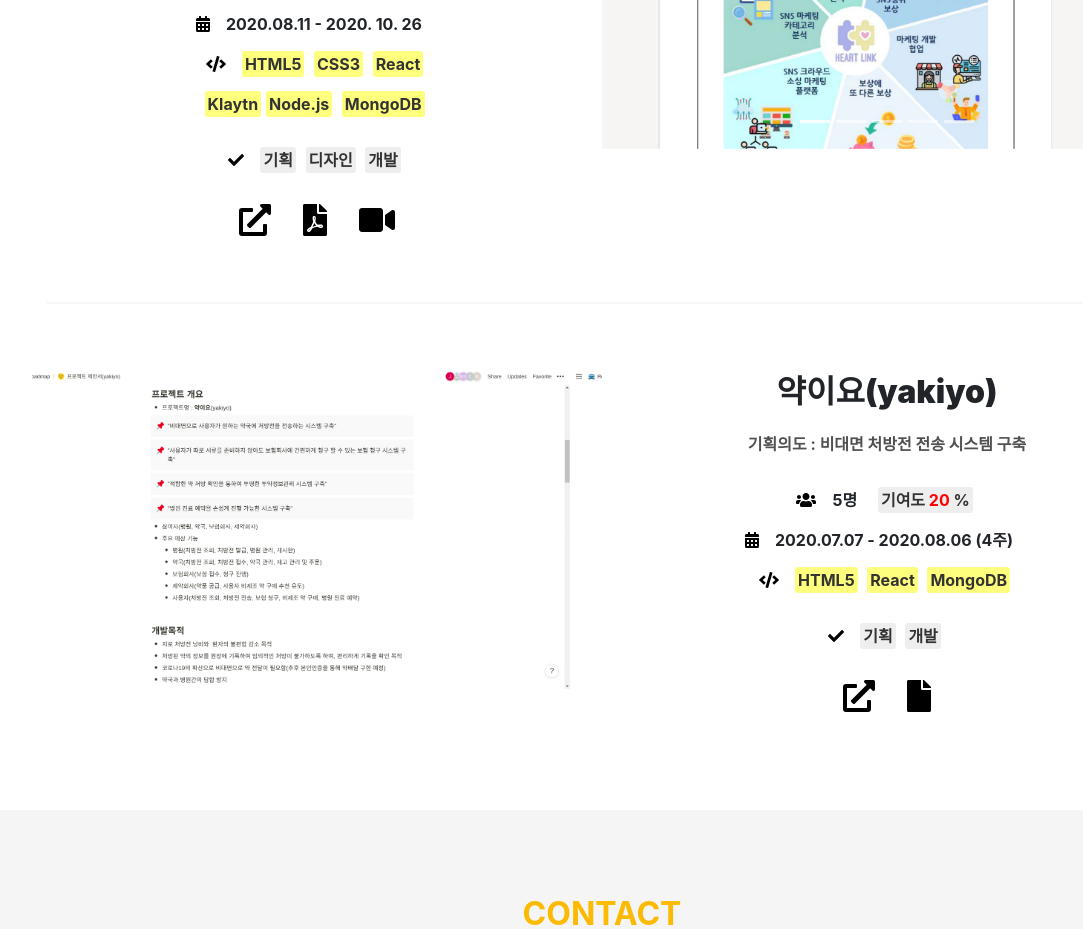
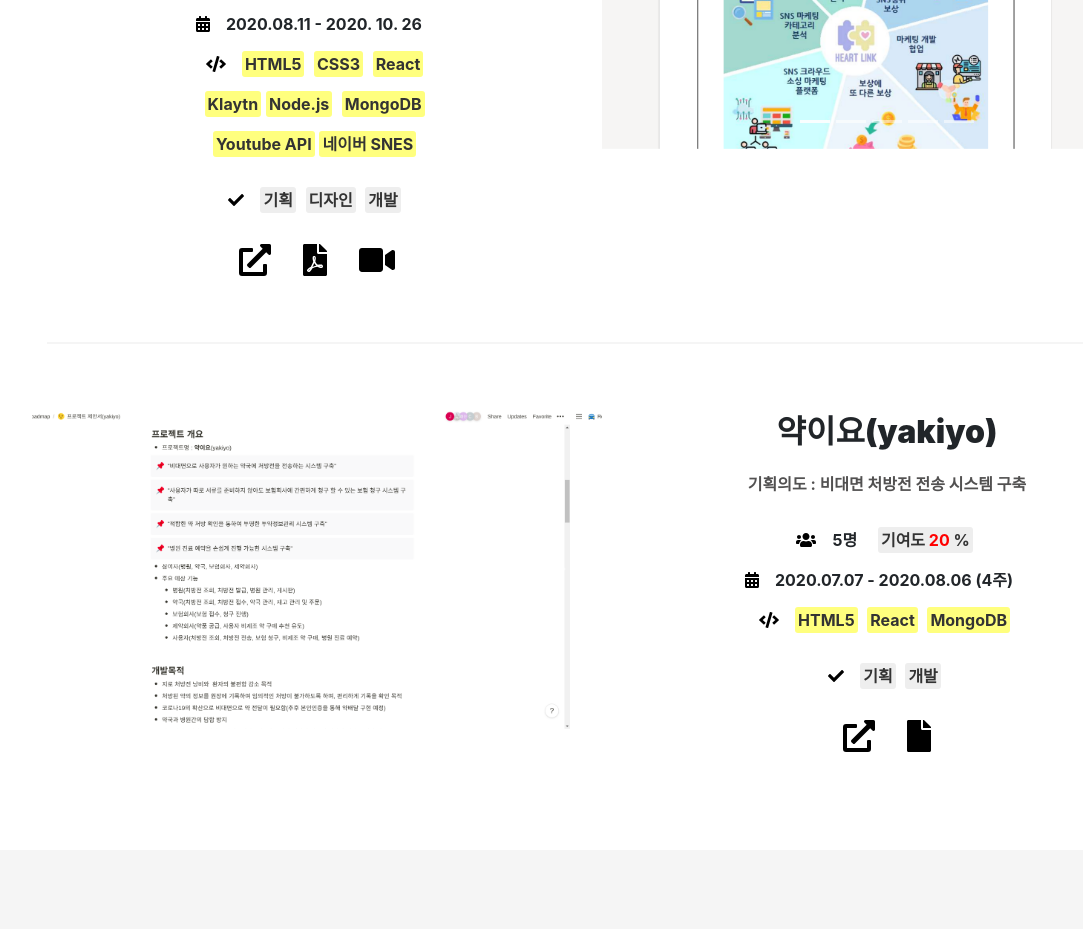
Before and after one commit to 4ix/portfolio, a React (Create React App) app: page / in a window 1280 px wide. Shown: the part 2860-3789 px from the top of the page, without its empty margins (38-1121 px from the left). Built offline with nearby package versions, Linux system fonts and the light colour scheme.

Commit message:
[jin] 프로젝트 수정

```diff
--- a/src/components/Projects.js
+++ b/src/components/Projects.js
@@ -106,6 +106,12 @@ const Projects = () => {
                   </span>
                   <span className="keyword-yellow margin-left-right-03e">
                     MongoDB
+                  </span>
+                </p>
+                <p className="font-bold">
+                  <span className="keyword-yellow">Youtube API</span>
+                  <span className="keyword-yellow margin-left-right-03e">
+                    네이버 SNES
                   </span>
                 </p>
               </div>
```
